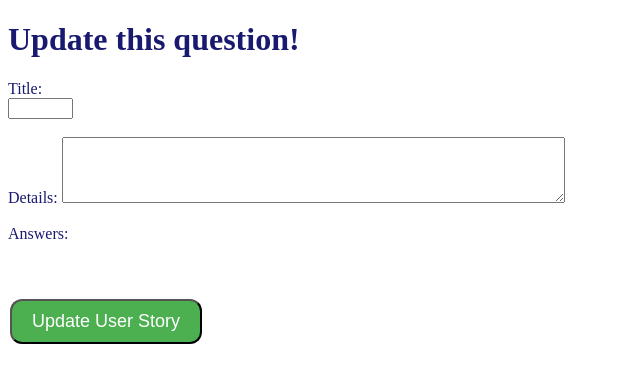
After one commit to CodecoolGlobal/ask-mate-2-python-zsofi82, a Flask app: template templates/update_question.html in a window 1280 px wide. The commit adds this page. Shown: the top 383 px of the page, without its empty margins (0-640 px from the left). Run offline with Flask 2, Linux system fonts and the light colour scheme; the template is opened without the code that fills it, so the values that code supplies are empty.

Commit message:
Display a question and the answers to it completed under question/question_id route

```diff
--- a/data_manager.py
+++ b/data_manager.py
@@ -10,11 +10,12 @@ answer_headers = ["Id", "Submission time", "Vote number", "Question ID", "Messag
 
 
 def get_answers_to_a_question(question_id):
-    answers = connection.get_data_from_csv("sample_data/answer.csv")
-    answers_to_questions = []
+    answers = connection.get_data_from_csv(answer_file_path)
+    answers_to_a_question = []
     for answer in answers:
-        if int(answer[id]) == question_id:
-            answers_to_questions.append(answer)
+        if int(answer["question_id"]) == question_id + 1:
+            answers_to_a_question.append(answer)
+    return answers_to_a_question
 
 
 def get_all_ids(given_list):
--- a/server.py
+++ b/server.py
@@ -20,19 +20,16 @@ def display_questions():
     return render_template("list_questions.html", questions=rev_questions, headers=data_manager.question_headers)
 
 
-@app.route("/question/<question_id>", methods=["GET", "POST"])
-def display_a_question_with_answers(question_id):
-    # if request.method == "GET":
-    #     questions = connection.get_data_from_csv(data_manager.question_file_path)
-    #     question_to_display = questions[question_id]
-    #     answers_to_a_question = data_manager.get_answers_to_a_question
-    #     answers = connection.get_data_from_csv(data_file)
-    #     actual_answers = []
-    #     for answer in answers:
-    #         if str(question_id) == answer["question_id"]:
-    #             actual_answers.append(answer)
-    # return render_template("display_question.html", question=question_to_display, actual_answers=actual_answers)
-    pass
+@app.route("/question/<int:question_id>", methods=["GET", "POST"])
+def update_given_question(question_id):
+    if request.method == "GET":
+        questions = connection.get_data_from_csv(data_manager.question_file_path)
+        question_id = int(question_id)-1
+        question_to_display = questions[question_id]
+        answers_to_a_question = data_manager.get_answers_to_a_question(question_id)
+        return render_template("update_question.html", question_id=question_id, question=question_to_display, answers=answers_to_a_question)
+    else:
+        return redirect("/list")
 
 
 @app.route("/add-question", methods=["GET", "POST"])
@@ -58,24 +55,24 @@ def add_question():
 # @app.route("/question/<question_id>/delete")
 # def delete_question():
 #     pass
-#
-#
-# @app.route("/question/<question_id>/edit")
-# def edit_a_question():
-#     pass
-#
-#
-# @app.route("/answer/<answer_id>/delete")
+
+
+@app.route("/question/<int:question_id>/edit")
+def edit_a_question(question_id):
+    pass
+
+
+# @app.route("/answer/<int:answer_id>/delete")
 # def delete_an_answer():
 #     pass
 
 
-# @app.route("/question/<question_id>/vote")
+# @app.route("/question/<int:question_id>/vote")
 # def vote_on_questions():
 #     pass
 
 
-# @app.route("/answer/<answer_id>/vote")
+# @app.route("/answer/<int:answer_id>/vote")
 # def vote_on_answers():
 #     pass
 
--- a/static/style.css
+++ b/static/style.css
@@ -15,8 +15,16 @@ input[type=submit], button {
   cursor: pointer;
 }
 
-a {
-  font-size: 20px;
+#a {
+  color: dodgerblue;
+}
+
+#a:visited {
+  color: forestgreen;
+}
+
+#a:hover {
+  color: hotpink;
 }
 
 table {
--- a/templates/list_questions.html
+++ b/templates/list_questions.html
@@ -19,9 +19,9 @@
             {% for question_dict in questions %}
                 <tr>
                 {% for key,value in question_dict.items() %}
-                    {% if value == "title" %}
+                    {% if key == "title" %}
                         <td>
-                        <a href="/question/{{ question_dict["id"] }}">{{ value }}</a>
+                        <a id="title" href="{{ url_for("update_given_question", question_id=question_dict["id"]) }}">{{ value }}</a>
                         </td>
                     {% elif value == "image" %}
                         <td><img src="/static/images/{{ value }}" height="45"></td>
--- /dev/null
+++ b/templates/update_question.html
@@ -0,0 +1,26 @@
+<!DOCTYPE html>
+<html lang="en">
+<head>
+    <meta charset="UTF-8">
+    <title>Update question</title>
+    <link rel="stylesheet" href="{{ url_for('static', filename='style.css') }}">
+</head>
+<body>
+    <h1>Update this question!</h1>
+    <form action="{{ url_for('update_given_question', question_id=question_id) }}" method="POST">
+        <label for="title">Title:</label><br>
+        <input name="title" type="text" size="5" value="{{ question['title']}}" required>
+        <br><br>
+        <label for="message">Details:</label>
+        <textarea name="message" rows="4" cols="60" required>{{ question['message']}}</textarea>
+        <br><br>
+        <label for="answers">Answers:</label><br>
+        <ol>
+            {% for answer in answers %}
+                <li>{{ answer["message"] }}</li>
+            {% endfor %}
+        </ol>
+        <br><br>
+        <button type="submit" value="Update User Story">Update User Story</button>
+    </form>
+</body>
```
